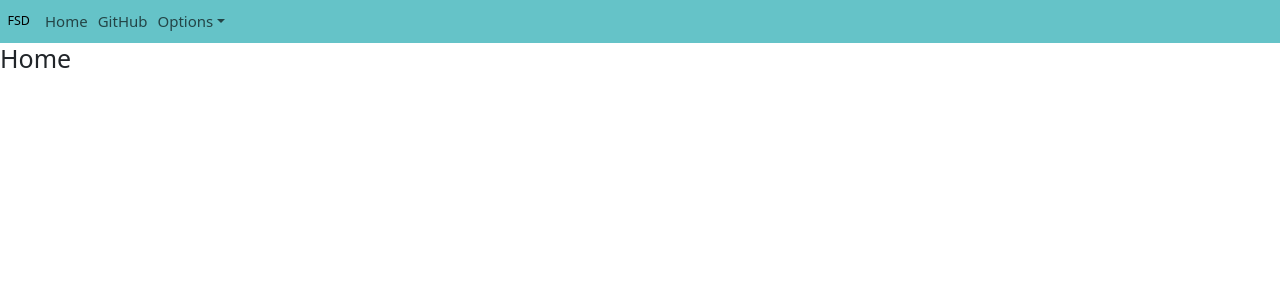
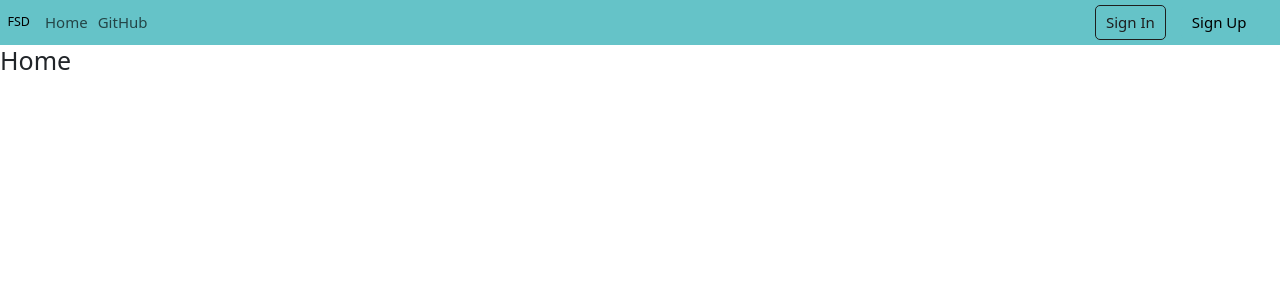
Before and after one commit to Gopiprashanthraju/SilentVox, a React (Vite) app: page / in a window 1280 px wide. Shown: the top 300 px of the page. Built offline with nearby package versions, Linux system fonts and the light colour scheme.

Commit message:
feat: add signin, signup to navbar

```diff
--- a/src/components/Navbar.jsx
+++ b/src/components/Navbar.jsx
@@ -1,4 +1,5 @@
 import { useState } from "react";
+import { Link } from "react-router-dom";
 import {
   Collapse,
   Navbar,
@@ -7,10 +8,7 @@ import {
   Nav,
   NavItem,
   NavLink,
-  UncontrolledDropdown,
-  DropdownToggle,
-  DropdownMenu,
-  DropdownItem,
+  Button,
 } from "reactstrap";
 
 function NavigationBar(props) {
@@ -20,7 +18,7 @@ function NavigationBar(props) {
 
   return (
     <div>
-      <Navbar style={{minHeight:"1.5em",fontSize:"1.5em"}} {...props}>
+      <Navbar style={{ minHeight: "1.5em", fontSize: "1.5em" }} {...props}>
         <NavbarBrand href="/">FSD</NavbarBrand>
         <NavbarToggler onClick={toggle} />
         <Collapse isOpen={isOpen} navbar>
@@ -33,16 +31,26 @@ function NavigationBar(props) {
                 GitHub
               </NavLink>
             </NavItem>
-            <UncontrolledDropdown nav inNavbar>
-              <DropdownToggle nav caret>
-                Options
-              </DropdownToggle>
-              <DropdownMenu end>
-                <DropdownItem>Option 1</DropdownItem>
-                <DropdownItem>Option 2</DropdownItem>
-              </DropdownMenu>
-            </UncontrolledDropdown>
           </Nav>
+          <Link to="/auth?page=signin" className="text-decoration-none">
+            <Button
+              color="dark"
+              size="lg"
+              className={isOpen ? "fs-4 w-100" : "fs-4"}
+              outline
+            >
+              Sign In
+            </Button>
+          </Link>
+          <Link to="/auth?page=signup" className="text-decoration-none">
+            <Button
+              color="primary"
+              size="lg"
+              className={isOpen ? "fs-4 w-100 my-2" : "fs-4 mx-4"}
+            >
+              Sign Up
+            </Button>
+          </Link>
         </Collapse>
       </Navbar>
     </div>
```
